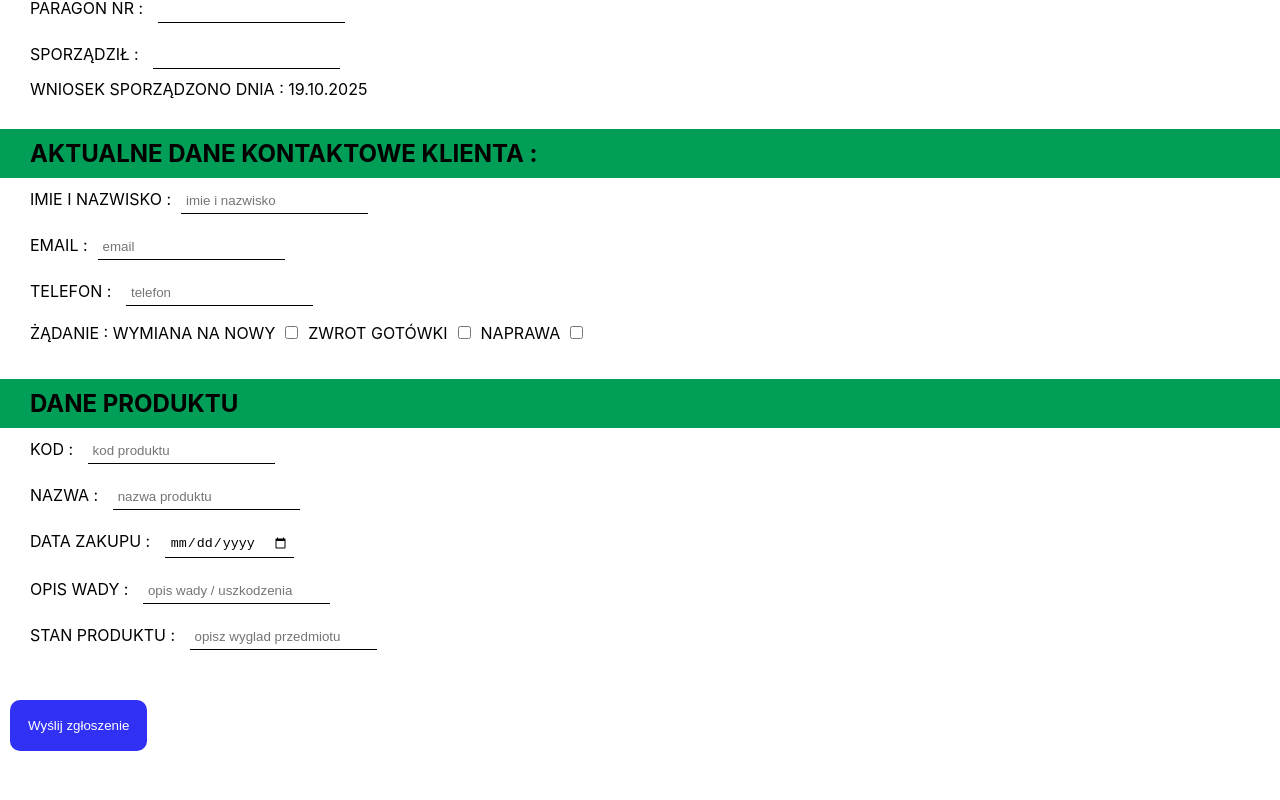
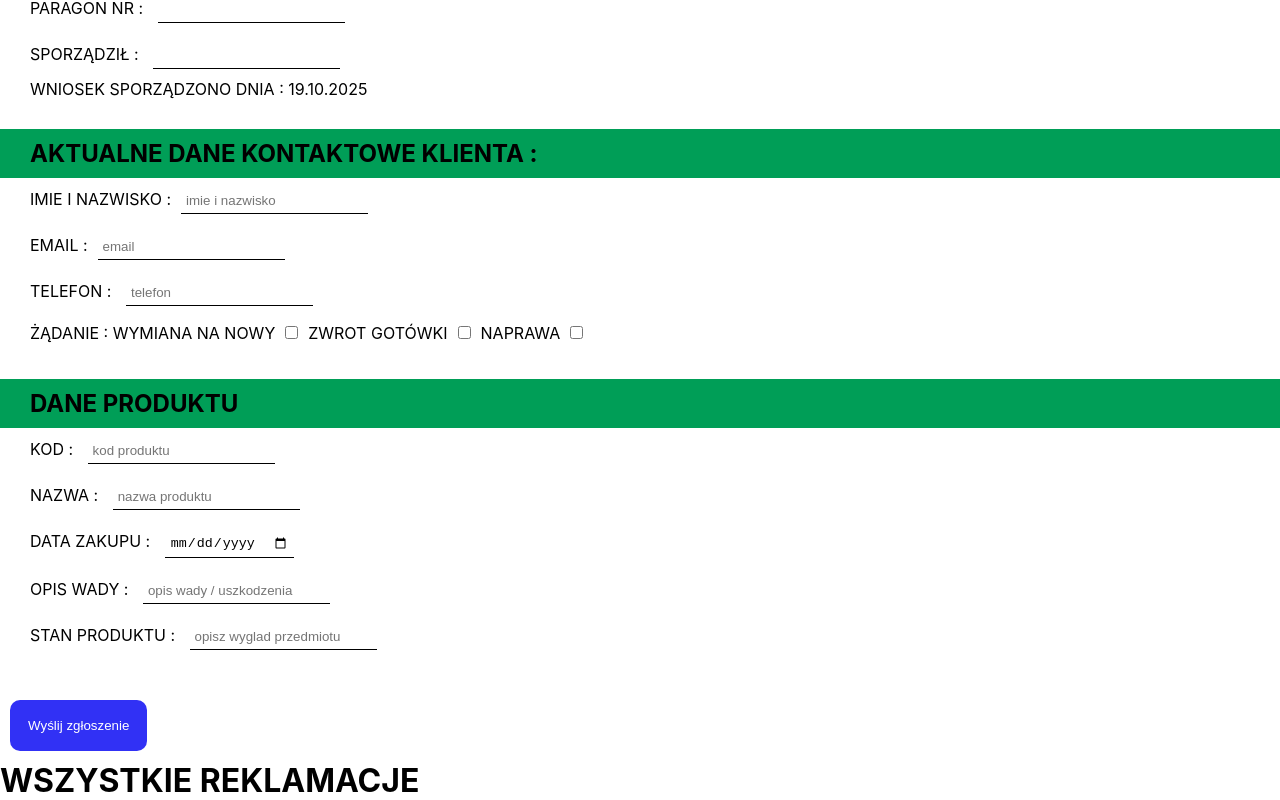
Before and after one commit to marcinoles87/reklamacje, a React (Create React App) app: page / in a window 1280 px wide. Shown: the part 382-1182 px from the top of the page. Before the commit the page ends 1143 px from the top, so only its background shows below. Built offline with nearby package versions, Linux system fonts and the light colour scheme.

Commit message:
add database

```diff
--- a/src/App.css
+++ b/src/App.css
@@ -14,6 +14,12 @@
   align-items: left;
   text-transform: uppercase;
 
+}
+
+.dane-container{
+  margin: 20px;
+  border: 2px solid black;
+  padding: 10px;
 }
 
 .sprawdzenie{
--- a/src/App.js
+++ b/src/App.js
@@ -27,6 +27,8 @@ function App() {
   const [zadanie, setZadanie] = useState('')
   const [numerReklamacji , setNumer] = useState(0)
 
+  const [wszystkieDaneBazy , setDane] = useState([])
+
 
   const setReklamacja = () => {
 
@@ -41,7 +43,8 @@ function App() {
 
     axios.get('http://localhost:8081')
     .then( res => {
-      console.log(res)
+      console.log(res.data)
+
     })
     .catch( err => console.log(err)
     )
@@ -53,6 +56,9 @@ function App() {
     axios.get('http://localhost:8081')
     .then( res => {
       console.log(res)
+            setDane(res.data)
+
+
     })
     .catch( err => console.log(err)
     )
@@ -96,6 +102,22 @@ function App() {
 
               <button onClick={handleSend}>Wyślij zgłoszenie</button>
 
+              <div>
+                <h1>Wszystkie reklamacje</h1>
+                {wszystkieDaneBazy.map( (item,index) =>{
+                  return(
+                    <div className='dane-container' key={index}>
+
+                      <p>Nazwa : {item.Nazwa}</p>
+                      <p>Data : {item.Data}</p>
+                      <p>Opis : {item.Opis}</p>
+                      <p>Cena: {item.Cena}</p>
+
+                    </div>
+                  )
+                })}
+              </div>
+
 
 
 
```
Also changed, not shown: src/components/backend/data.js (+8 -0 lines).
